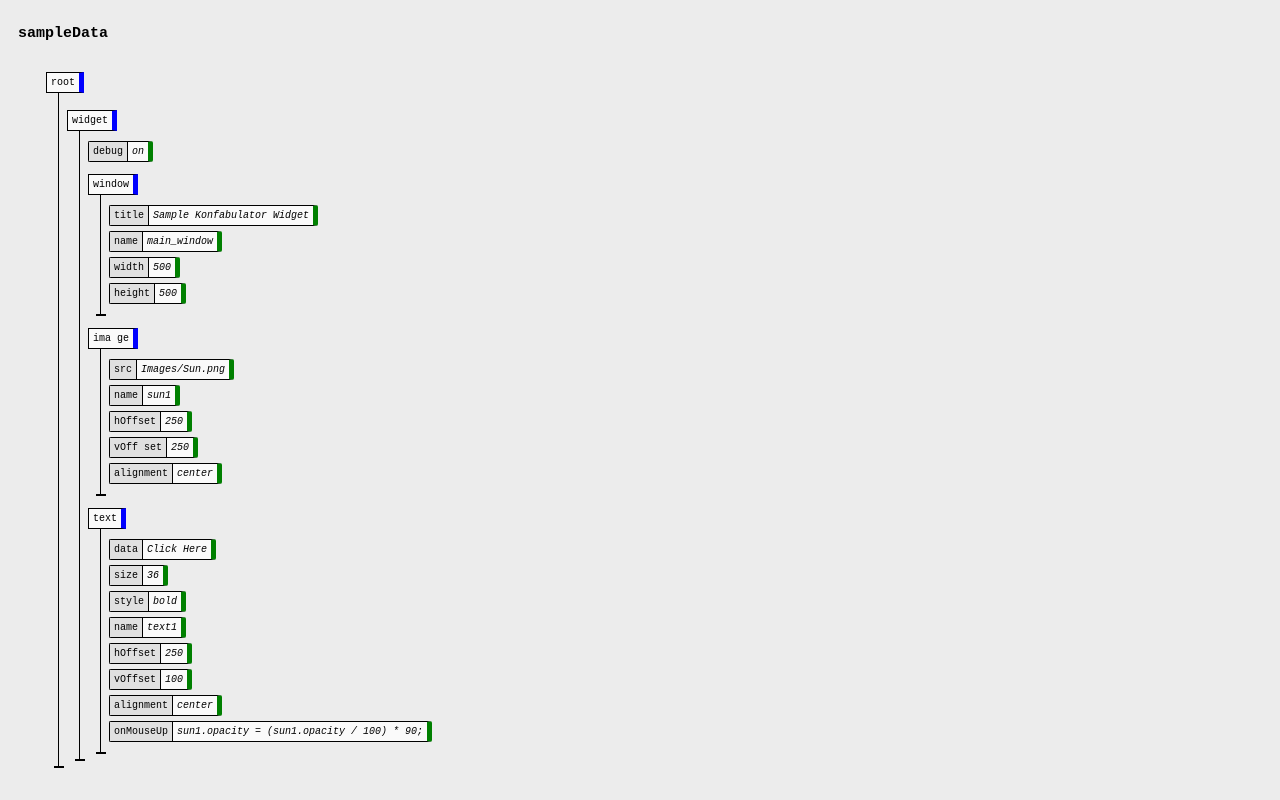
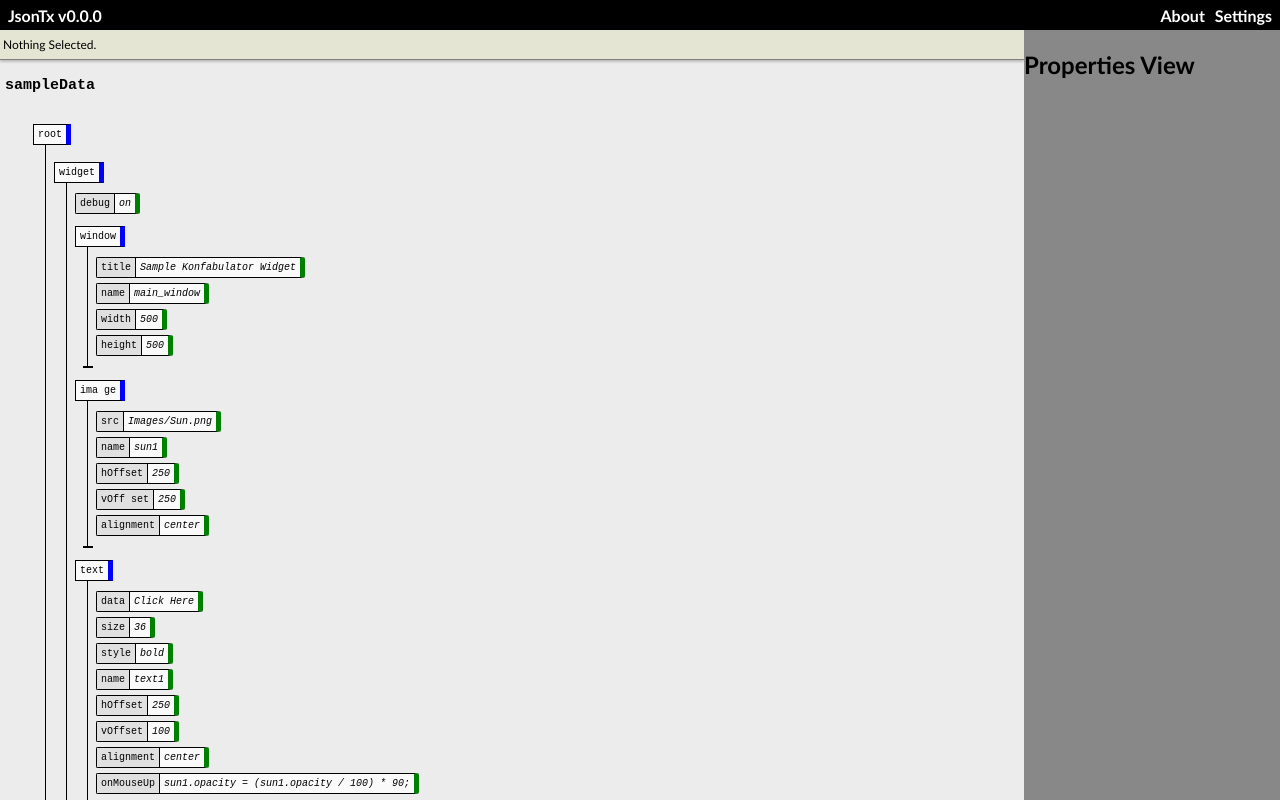
Before and after one commit to aghorui/jsoncrunch, a Svelte app: page / in a window 1280 px wide. Built offline with nearby package versions, Linux system fonts and the light colour scheme.

Commit message:
Add more interface elements. Bump Version Number

```diff
--- a/package.json
+++ b/package.json
@@ -1,7 +1,7 @@
 {
   "name": "jsontx",
   "private": true,
-  "version": "0.0.0",
+  "version": "0.0.1",
   "type": "module",
   "scripts": {
     "dev": "vite",
--- a/src/App.svelte
+++ b/src/App.svelte
@@ -1,5 +1,7 @@
 <script lang="ts">
+    import MenuBar from './components/MenuBar.svelte';
 import Notification from './components/Notification.svelte';
+    import PropertiesView from './components/PropertiesView.svelte';
 	import VisualJsonContextMenu from './components/VisualJsonContextMenu.svelte';
 	import VisualJsonDocument from './components/VisualJsonDocument.svelte';
 	import { pageTitle } from './lib/State';
@@ -41,6 +43,7 @@
 	let contextMenuTargetType: JsonType = JsonType.INVALID;
 	let contextMenuDelete: () => void = null;
 	let contextMenuTogglePin: () => void = null;
+	let contextMenuTargetSet: Map<string, object> = new Map<string, object>();
 
 	function showContextMenu(e) {
 		contextMenuShown = true;
@@ -53,6 +56,21 @@
 		contextMenuDelete = e.detail.deleteObject;
 		contextMenuFocused = true;
 		console.log(e, contextMenuX, contextMenuY);
+		contextMenuTargetSet.set(e.detail.path, e.detail);
+		contextMenuTargetSet = contextMenuTargetSet
+		console.log("thing: ", contextMenuTargetSet)
+	}
+
+	function clearContextMenu(e) {
+		contextMenuShown = false;
+		contextMenuTargetSet.clear();
+		contextMenuTargetSet = contextMenuTargetSet
+	}
+
+	function contextMenuRemoveElement(e) {
+		console.log("removing ", e.detail.key)
+		contextMenuTargetSet.delete(e.detail.key)
+		contextMenuTargetSet = contextMenuTargetSet
 	}
 </script>
 
@@ -65,9 +83,15 @@
 <!-- 	<div style="width:100%; box-sizing: border-box; position: fixed:">
 		<Notification text="test notification" />
 	</div> -->
+
+<div style="display: flex; flex-direction: column; max-height: 100vh;">
+	<MenuBar />
+	<div style="display: flex; flex-direction: row; flex: 1; max-height: calc(100vh - 30px);">
+		<div style="flex: 1; display: flex; flex-direction: column; max-height: calc(100vh - 30px);">
 			<VisualJsonContextMenu
 				bind:contextMenuFocused={contextMenuFocused}
 				bind:isShown={contextMenuShown}
+				bind:targetSet={contextMenuTargetSet}
 				target={contextMenuTarget}
 				path={contextMenuTargetPath}
 				targetType={contextMenuTargetType}
@@ -75,9 +99,15 @@
 				deleteObject={contextMenuDelete}
 				x={contextMenuX}
 				y={contextMenuY} />
-
 			<VisualJsonDocument
 				on:contextEvent={showContextMenu}
+				on:clearContextEvent={clearContextMenu}
+				on:removeContextEvent={contextMenuRemoveElement}
 				targetDocument={sampleData}
-		targetDocumentName={"sampleData"}  />
+				targetDocumentName={"sampleData"}/>
+		</div>
+
+		<PropertiesView />
+	</div>
+</div>
 </main>
--- a/src/app.css
+++ b/src/app.css
@@ -6,6 +6,7 @@
 
 body {
 	padding: 0;
+	margin: 0;
 }
 
 @media (prefers-color-scheme: dark) {
--- a/src/components/MenuBar.svelte
+++ b/src/components/MenuBar.svelte
@@ -0,0 +1,37 @@
+<script lang="ts">
+
+</script>
+
+<div class="menubar">
+<div class="item">JsonTx v0.0.0</div>
+
+<div class="spacer"></div>
+
+
+<div class="item">About</div>
+<div class="item">Settings</div>
+</div>
+
+<style>
+	.menubar {
+		background-color: black;
+		color: white;
+		display: block;
+		height: 30px;
+		display: flex;
+		align-items: center;
+		align-content: center;
+		padding: 3px;
+	}
+
+	.item {
+		flex-shrink: 0;
+		font-weight: bold;
+		margin-left: 5px;
+		margin-right: 5px;
+	}
+
+	.spacer {
+		width: 100%;
+	}
+</style>
--- a/src/components/PropertiesView.svelte
+++ b/src/components/PropertiesView.svelte
@@ -3,6 +3,16 @@
 </script>
 
 
-<div>
+<div class="properties-view">
+	<h2>Properties View</h2>
+</div>
 
-</div>
+<style>
+
+.properties-view {
+	display: block;
+	min-width: 20%;
+	min-height: 80px;
+	background-color: #888888;
+}
+</style>
--- a/src/components/VisualJsonBoolean.svelte
+++ b/src/components/VisualJsonBoolean.svelte
@@ -1,5 +1,6 @@
 <script>
 	import VisualJsonValue from "./VisualJsonValue.svelte";
+</script>
 
-</script>
+
 <VisualJsonValue
--- a/src/components/VisualJsonContextMenu.svelte
+++ b/src/components/VisualJsonContextMenu.svelte
@@ -10,20 +10,19 @@
 	export let isShown: boolean = true;
 	export let deleteObject: () => void = null;
 	export let togglePin: () => void = null;
-	export let contextMenuFocused = false;
+	export let contextMenuFocused: boolean = false;
+	export let targetSet: Map<string, object> = null;
 </script>
 
-{#if isShown}
 
 <!-- svelte-ignore a11y-click-events-have-key-events -->
-<div class="context-menu-container">
+
 <div class="context-menu"
 	style:top={`${y}px`}
 	style:left={`${x}px`}
 	on:mouseenter={() => { contextMenuFocused = true; }}
 	on:mouseleave={() => { contextMenuFocused = false; }}>
-
-	<button disabled={true} class="title">{path} : <i>{JsonTypeNames[targetType]}</button>
+{#if isShown}
 
 	<button type="button" on:click={togglePin} disabled={togglePin === null}>
 		{#if target.persistentHighlight}Unpin{:else}Pin{/if}
@@ -38,20 +37,22 @@
 	<button type="button" on:click={() => { copyText(target.key) }}>Copy Key</button>
 
 	<button type="button" on:click={() => { copyText(target.value) }}>Copy Value</button>
+
+
+	<button disabled={true} class="title">{path} : <i>{JsonTypeNames[targetType]}</button>
+
+	<span>Num Selected: {targetSet.size}</span>
+{:else}
+	<span>Nothing Selected.</span>
+{/if}
 </div>
-</div>
-
-{/if}
 
 <style>
 	button {
 		background: none;
-		display: block;
-		width: 100%;
 		border: none;
 		border-top: 1px solid black;
 		text-align: left;
-		font-size: 12px;
 		padding: 3px;
 		margin: 0;
 	}
@@ -64,14 +65,14 @@
 		background-color: #888888;
 	}
 
-	.context-menu-container {
+/*	.context-menu-container {
 		position: fixed;
 		left: 0;
 		top: 0;
 		width: 100vw;
 		height: 100vh;
-/*		background-color: #444444;
-*/		z-index: 10000;
+		background-color: #444444;
+		z-index: 10000;
 	}
 
 	.context-menu {
@@ -82,8 +83,24 @@
 		z-index: 10000;
 		padding: 0;
 	}
+*/
+
+	.context-menu {
+		background-color: #e4e6d3;
+		border-bottom: 1px solid gray;
+		display: flex;
+		align-items: center;
+		align-content: center;
+		height: 30px;
+		font-size: 12px;
+		padding: 3px;
+		box-sizing: border-box;
+		box-shadow: 0 2px 2px #44444444;
+		clip-path: polygon(0 0, 100% 0, 100% 200%, 0 200%);
+	}
 
 	.title {
+		text-align: right;
 		border: none;
 		background-color: #444444;
 		font-weight: bold;
--- a/src/components/VisualJsonDocument.svelte
+++ b/src/components/VisualJsonDocument.svelte
@@ -22,6 +22,8 @@
 		<ul class="objectwrapper">
 			<VisualJsonObject
 				on:contextEvent
+				on:removeContextEvent
+				on:clearContextEvent
 				title={"root"}
 				targetObject={targetDocument}
 				parentPath={""} />
@@ -32,12 +34,11 @@
 <style>
 	.jsondocument {
 		font-size: 10px;
-		margin: 5px;
 		padding: 5px;
-		font-size: 10px;
 		font-family: monospace;
 		overflow: auto;
 		white-space: nowrap;
+		flex: 1;
 	}
 
 	.objectwrapper {
--- a/src/components/VisualJsonObject.svelte
+++ b/src/components/VisualJsonObject.svelte
@@ -46,6 +46,14 @@
 		dispatch("contextEvent", detail)
 	}
 
+	function clearContextMenu(e: MouseEvent) {
+		dispatch("clearContextEvent")
+	}
+
+	function contextMenuRemoveElement(e: MouseEvent) {
+		dispatch("removeContextEvent", { key: currentPath })
+	}
+
 </script>
 
 <!-- svelte-ignore a11y-click-events-have-key-events -->
@@ -53,7 +61,13 @@
 	on:contextmenu={dispatchContextMenu}
 	on:mouseenter={() => {isHighlighted = true;}}
 	on:mouseleave={() => {isHighlighted = false;}}
-	on:click={() => {persistentHighlight = !persistentHighlight}}
+	on:click={(e) => {persistentHighlight = !persistentHighlight;
+			if (persistentHighlight) {
+				dispatchContextMenu(e);
+			} else {
+				contextMenuRemoveElement(e);
+			}
+		}}
 	style:background-color={titleBackgroundColor}>
 	<div class="title-label" style:background-color={titleColor}>
 		{title}
@@ -64,12 +78,18 @@
 			<!-- <button type="button" on:click={() => {persistentHighlight = !persistentHighlight}}>
 				{#if persistentHighlight}Unpin{:else}Pin{/if}
 			</button> -->
-			<button type="button">Info</button>
-			<button type="button" disabled={deleteObject === null} on:click={() => {if (deleteObject) deleteObject()}}>Delete</button>
-			<!-- <button type="button">Delete</button>
-			<button type="button" on:click={() => { copyText(currentPath) }}>Copy Path</button> -->
-			<button type="button" on:click={() => { copyText(JSON.stringify(targetObject, null, 4)) }}>Copy JSON</button>
-			<div class="path" style:display="inline-block">{currentPath} : <i>Object</i></div>
+
+			<button on:click|stopPropagation type="button">Info</button>
+
+			<button type="button" disabled={deleteObject === null} on:click|stopPropagation={() => {if (deleteObject) deleteObject()}}>Delete</button>
+
+			<!-- <button type="button">Delete</button>-->
+
+			<button type="button" on:click|stopPropagation={() => { copyText(currentPath) }}>Copy Path</button>
+
+			<button type="button" on:click|stopPropagation={() => { copyText(JSON.stringify(targetObject, null, 4)) }}>Copy JSON</button>
+
+			<div class="path" on:click|stopPropagation style:display="inline-block">{currentPath} : <i>Object</i></div>
 		</div>
 	{/if}
 </li>
```
Lines whose indentation alone changed are shown as unchanged.
